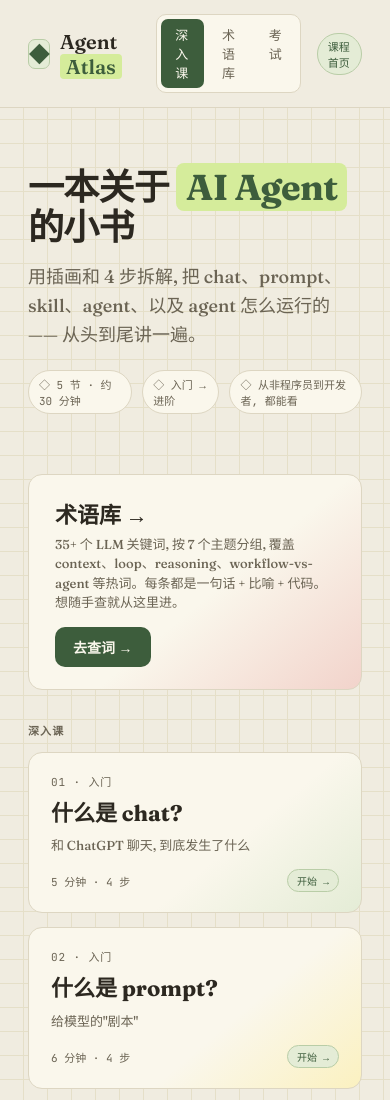
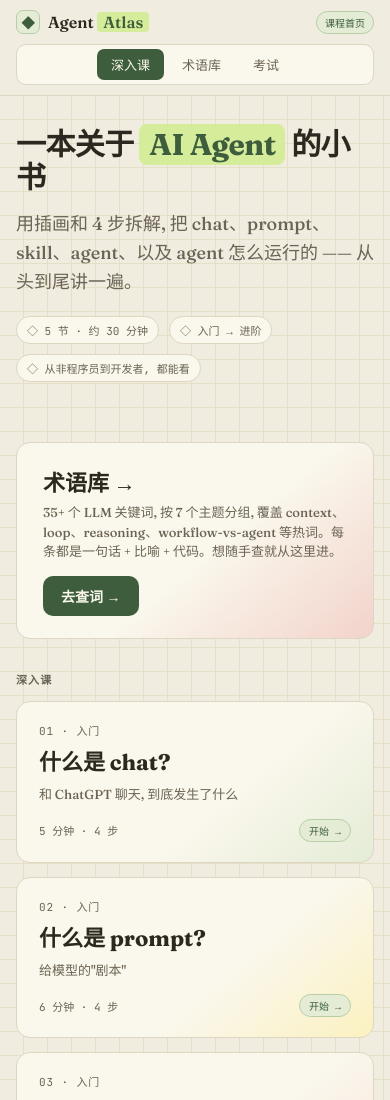
Before and after one commit to SerendipityMatthew/AgentAtlas, a plain HTML site: page index.html in a window 390 px wide. Shown: the top 1100 px of the page. Drawn offline with Linux system fonts and the light colour scheme.

Commit message:
移动端 (≤640px) 实测修补: 二行头 + 收紧字号间距
AUDIT.md P0-3 的落实。在 iPhone (375 / 414) 真宽度下实测, 加
一条 @media (max-width: 640px) 规则专门处理手机布局。

问题 (原状):
- header 用 single-row flex, 在 375px 塞不下, top-tabs 的三个
  中文按钮被挤成"深\n入\n课"的字符竖排 (丑, 还点不准)
- lesson-nav 右侧的 TOC / prev / next 一堆按钮会溢出 header
- logo 文字"Agent Atlas"折成两行

改法:
- header: flex-wrap, 让子元素各占一行
- top-tabs: order:2, flex-basis:100%, 整条塞到第二行居中
- .tab 和 .n-btn 加 white-space: nowrap 防字符竖排
- logo / 按钮都收一号字和 padding
- main / 各页加 16px 左右 padding (原 28px 在 375 太挤)
- .canvas 不再强制 4/3, min-height 320px (竖屏 400 太高)

验证: 375 / 414 / 768 三档走了首页/课程/术语库/术语详情/
考试, 头部和主内容都不溢出、不折行、不字符竖排。desktop
(>640px) 没动任何规则, 不受影响。

Co-Authored-By: Claude Opus 4.7 <noreply@anthropic.com>

```diff
--- a/index.html
+++ b/index.html
@@ -785,6 +785,40 @@
     .home .glossary-cta .btn { margin-left: 0; }
     .quiz-page h1 { font-size: 30px; }
     .quiz-q .q-head { flex-wrap: wrap; }
+  }
+
+  /* Phone — wrap header into 2 rows, shrink everything */
+  @media (max-width: 640px) {
+    header {
+      flex-wrap: wrap;
+      padding: 10px 16px;
+      gap: 10px 12px;
+    }
+    .logo { font-size: 16px; white-space: nowrap; gap: 8px; }
+    .logo .mark { width: 24px; height: 24px; font-size: 13px; }
+    .top-tabs {
+      order: 2;
+      flex-basis: 100%;
+      justify-content: center;
+    }
+    .top-tabs .tab {
+      white-space: nowrap;
+      padding: 6px 14px;
+      font-size: 13px;
+    }
+    .lesson-nav { font-size: 10px; gap: 6px; }
+    .lesson-nav .n-btn { padding: 4px 8px; font-size: 10px; }
+    .lesson-nav .n-cur { padding: 3px 8px; }
+
+    main, .home, .glossary-home, .term-page, .quiz-page {
+      padding-left: 16px; padding-right: 16px;
+    }
+    .home { padding-top: 32px; padding-bottom: 48px; }
+    .home h1 { font-size: 30px; }
+    .home .meta { flex-wrap: wrap; }
+
+    /* Give the SVG canvas room; don't hard-force 4:3 on narrow screens */
+    .canvas { aspect-ratio: auto; min-height: 320px; }
   }
 </style>
 </head>
```
